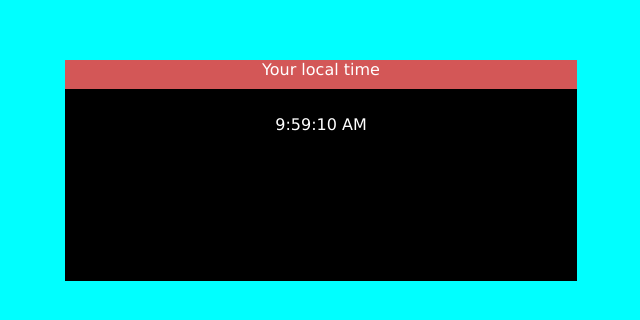
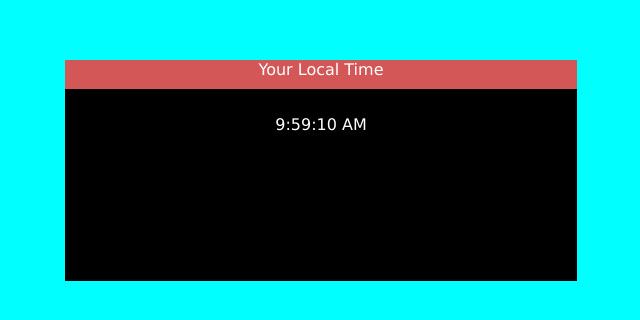
Before and after one commit to KaraBala10/Online_Clock, a plain HTML site: page index.html in a window 1280 px wide. Shown: the part 140-460 px from the top of the page, 263-903 px from the left. Drawn offline with Linux system fonts and the light colour scheme.

Commit message:
Update index.html

```diff
--- a/index.html
+++ b/index.html
@@ -10,7 +10,8 @@
 </head>
 
 <body>
-    <div id="label"><span>Your local time</span>
+    <div id="label">
+        <span>Your Local Time</span>
         <div id="clock"></div>
     </div>
 </body>
```
